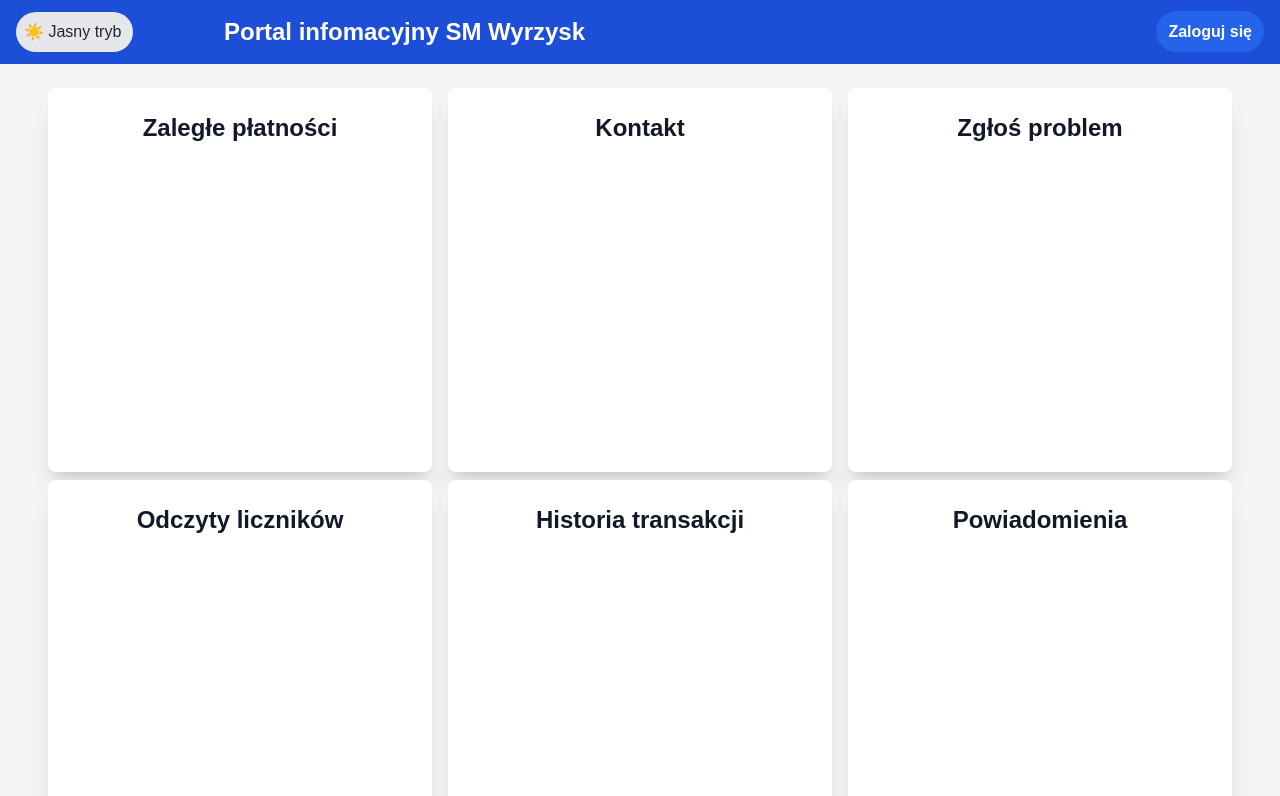
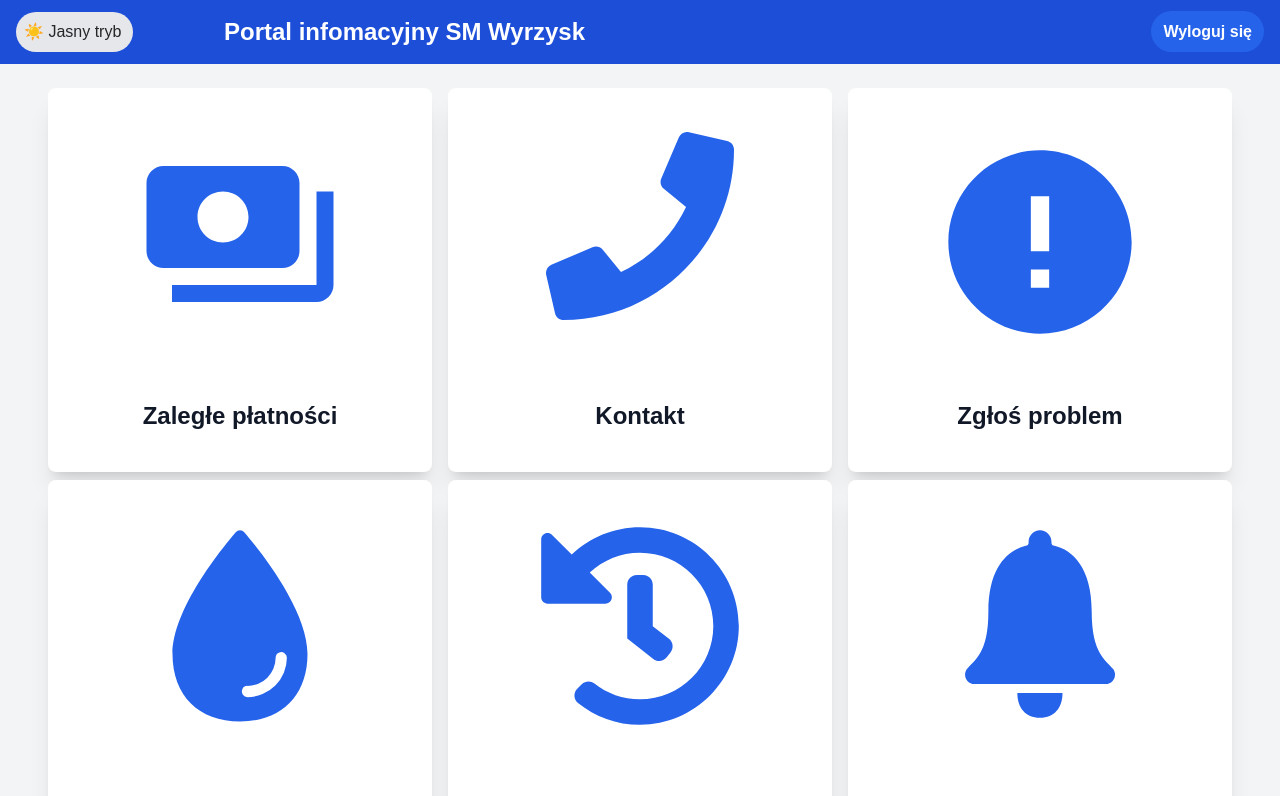
Before and after one commit to mikolajkwiatkowski/housing-cooperative, a Next.js app: page / in a window 1280 px wide. Shown: the top 796 px of the page. Built offline with nearby package versions, Linux system fonts and the light colour scheme.

Commit message:
icons added

```diff
--- a/src/app/components/UserContent.tsx
+++ b/src/app/components/UserContent.tsx
@@ -2,7 +2,12 @@ import React from 'react';
 import Link from "next/link";
 import UserFooter from './UserFooter';
 import UserNavbar from './UserNavbar';
-
+import { FaPhone } from "react-icons/fa";
+import { IoIosNotifications } from "react-icons/io";
+import { MdError } from "react-icons/md";
+import { IoWater } from "react-icons/io5";
+import { FaHistory } from "react-icons/fa";
+import { MdPayments } from "react-icons/md";
 type Props = {};
 
 const UserContent = (props: Props) => {
@@ -15,6 +20,7 @@ const UserContent = (props: Props) => {
             {/* Kafelek 1 */}
             <Link href="/payments" className="text-blue-600 font-bold dark:text-emerald-500 block">
               <div className="bg-white hover:bg-stone-200 p-6 rounded-lg shadow-xl dark:bg-neutral-900 dark:hover:bg-neutral-700 flex flex-col items-center justify-between h-[24rem] w-[24rem]">
+                <MdPayments className='w-56 h-56 pt-5'/>
                 <h3 className="text-2xl font-semibold text-gray-900 mb-4 dark:text-white ">Zaległe płatności</h3>
 
               </div>
@@ -22,13 +28,14 @@ const UserContent = (props: Props) => {
               {/* Kafelek 2 */}
               <Link href="/contact" className="text-blue-600 font-bold dark:text-emerald-500  block">
                 <div className="bg-white hover:bg-stone-200 p-6 rounded-lg shadow-xl dark:bg-neutral-900 dark:hover:bg-neutral-700 flex flex-col items-center justify-between h-[24rem] w-[24rem]">
+                <FaPhone className='w-52 h-52 pt-5'/>
                   <h3 className="text-2xl font-semibold text-gray-900 mb-4 dark:text-white">Kontakt</h3>
-
                 </div>
               </Link>
               {/* Kafelek 3 */}
               <Link href="/report" className="text-blue-600 font-bold dark:text-emerald-500 block">
               <div className="bg-white hover:bg-stone-200 p-6 rounded-lg shadow-xl dark:bg-neutral-900 dark:hover:bg-neutral-700 flex flex-col items-center justify-between h-[24rem] w-[24rem]">
+              <MdError className='w-60 h-60  pt-5'/>
                 <h3 className="text-2xl font-semibold text-gray-900 mb-4 dark:text-white">Zgłoś problem</h3>
 
 
@@ -37,6 +44,7 @@ const UserContent = (props: Props) => {
               {/* Kafelek 4 */}
               <Link href="/readings" className="text-blue-600 font-bold dark:text-emerald-500 block">
               <div className="bg-white hover:bg-stone-200 p-6 rounded-lg shadow-xl dark:bg-neutral-900 dark:hover:bg-neutral-700 flex flex-col items-center justify-between h-[24rem] w-[24rem]">
+              <IoWater className='w-60 h-60'/>
                 <h3 className="text-2xl font-semibold text-gray-900 mb-4 dark:text-white">Odczyty liczników</h3>
 
               </div>
@@ -44,6 +52,7 @@ const UserContent = (props: Props) => {
               {/* Kafelek 5 */}
               <Link href="/history" className="text-blue-600 font-bold dark:text-emerald-500 block">
               <div className="bg-white hover:bg-stone-200 p-6 rounded-lg shadow-xl dark:bg-neutral-900 dark:hover:bg-neutral-700 flex flex-col items-center justify-between h-[24rem] w-[24rem]">
+                <FaHistory className='w-56 h-56 pt-5'/>
                 <h3 className="text-2xl font-semibold text-gray-900 mb-4 dark:text-white">Historia transakcji</h3>
 
               </div>
@@ -51,6 +60,7 @@ const UserContent = (props: Props) => {
               {/* Kafelek 6 */}
               <Link href="/notifications" className="text-blue-600 font-bold dark:text-emerald-500  block">
               <div className="bg-white hover:bg-stone-200 p-6 rounded-lg shadow-xl dark:bg-neutral-900 dark:hover:bg-neutral-700 flex flex-col items-center justify-between h-[24rem] w-[24rem]">
+              <IoIosNotifications  className='w-60 h-60' />
                 <h3 className="text-2xl font-semibold text-gray-900 mb-4 dark:text-white">Powiadomienia</h3>
 
               </div>
--- a/src/app/components/UserNavbar.tsx
+++ b/src/app/components/UserNavbar.tsx
@@ -19,7 +19,7 @@ const UserNavbar: React.FC = () => {
             href="/login_panel"
             className="text-white bg-blue-600 font-bold hover:bg-blue-800 rounded-3xl p-3 dark:bg-emerald-600 dark:hover:bg-emerald-800"
           >
-            Zaloguj się
+            Wyloguj się
           </Link>
         </div>
       </div>
```
Also changed, not shown: package.json (+5 -4 lines), 1 other file (tests, documents, lock files or other folders).
